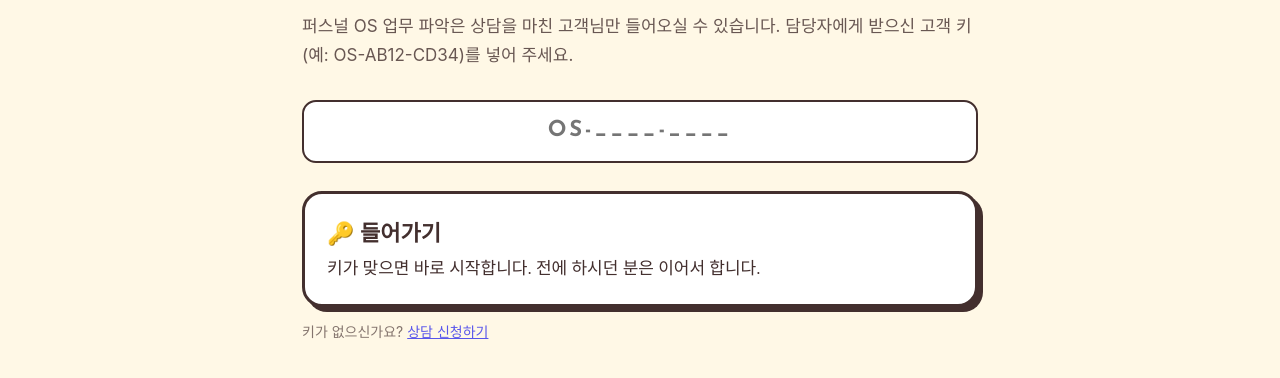
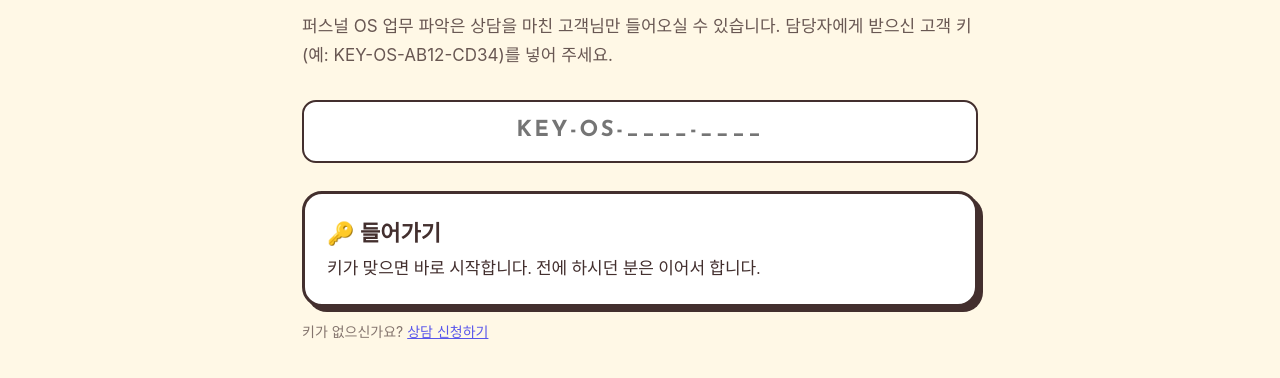
Before and after one commit to kedakorea/personal-os, a plain HTML site: page start/index.html in a window 1280 px wide. Shown: the part 242-620 px from the top of the page. Drawn offline with Linux system fonts and the light colour scheme; a web font is replaced by a local one.

Commit message:
Customer key format KEY-OS-
Co-Authored-By: Claude Opus 5.5 <noreply@anthropic.com>

```diff
--- a/start/index.html
+++ b/start/index.html
@@ -179,8 +179,8 @@ function render() {
   if (!S.keyOk) {
     $("nav").style.display = "none"; $("bar").style.width = "0%";
     h = `<div class="lab">PERSONAL OS · 고객 전용</div><h1>고객 키를<br>넣어 주세요</h1>
-      <p class="sub">퍼스널 OS 업무 파악은 상담을 마친 고객님만 들어오실 수 있습니다. 담당자에게 받으신 고객 키(예: OS-AB12-CD34)를 넣어 주세요.</p>
-      <div class="q"><input type="text" id="keyin" class="keyin" placeholder="OS-____-____" value="${esc(new URLSearchParams(location.search).get("k") || "")}" autocomplete="off"></div>
+      <p class="sub">퍼스널 OS 업무 파악은 상담을 마친 고객님만 들어오실 수 있습니다. 담당자에게 받으신 고객 키(예: KEY-OS-AB12-CD34)를 넣어 주세요.</p>
+      <div class="q"><input type="text" id="keyin" class="keyin" placeholder="KEY-OS-____-____" value="${esc(new URLSearchParams(location.search).get("k") || "")}" autocomplete="off"></div>
       <div class="mode"><button type="button" id="keygo"><b>🔑 들어가기</b>키가 맞으면 바로 시작합니다. 전에 하시던 분은 이어서 합니다.</button></div>
       <p class="note" id="keyerr"></p><p class="note">키가 없으신가요? <a href="../#apply">상담 신청하기</a></p>`;
     $("main").innerHTML = h; window.scrollTo(0, 0);
```
